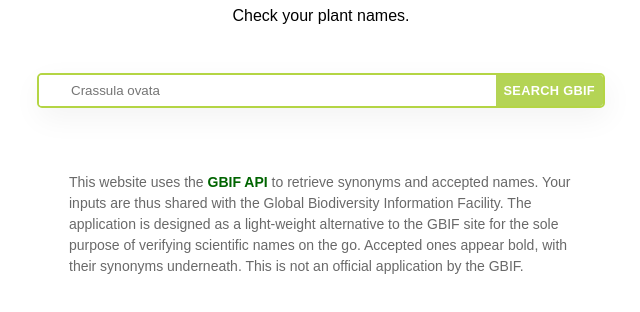
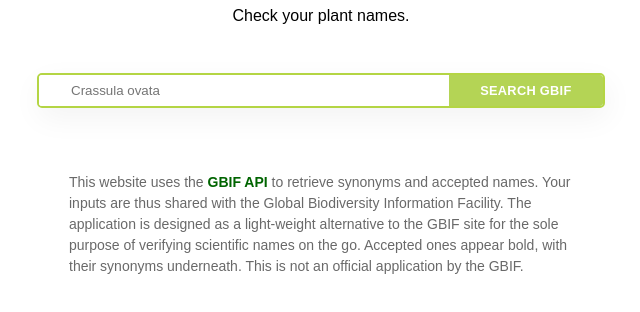
Before and after one commit to Tyrandus/taxonomy-tycoon, a plain HTML site: page index.html in a window 1280 px wide. Shown: the part 70-382 px from the top of the page, without its empty margins (319-959 px from the left). Drawn offline with nearby package versions, Linux system fonts and the light colour scheme.

Commit message:
Try to fix event problems

```diff
--- a/index.html
+++ b/index.html
@@ -58,6 +58,7 @@
     }
 
     .search-button {
+      display: block;
       padding: .5rem;
       width: 100%;
       background-color: #b4d455;
@@ -67,7 +68,7 @@
       letter-spacing: .3px;
       color: white;
       font-weight: bold;
-      flex: 1;
+      flex: 2;
     }
 
     .search-field:focus {
@@ -120,7 +121,7 @@
 
     <div class="search-inputs">
       <input v-model="searchString" type="text" v-on:keyup.enter="search()" class="search-field" tabindex="0" v-bind:placeholder="getRandomPlant()" />
-      <input type="button" v-on:click="search()" class="search-button" value="Search GBIF">
+      <button v-on:click="search()" class="search-button">Search GBIF</button>
     </div>
 
     <div class="message">
```
